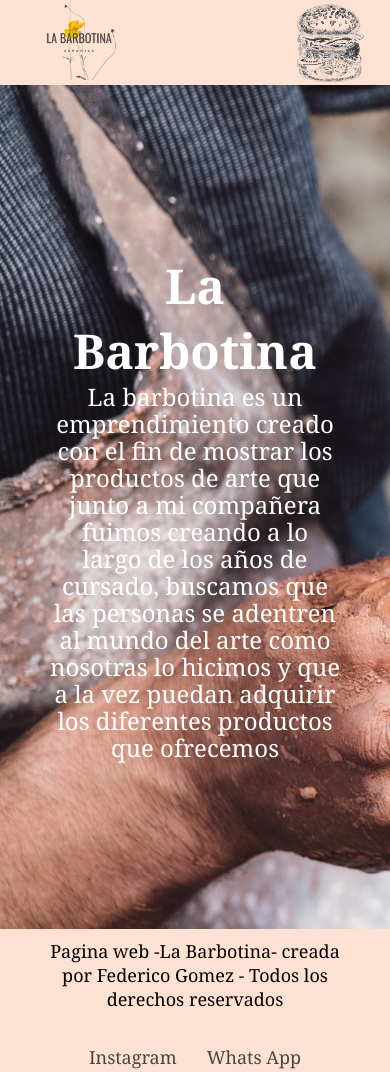
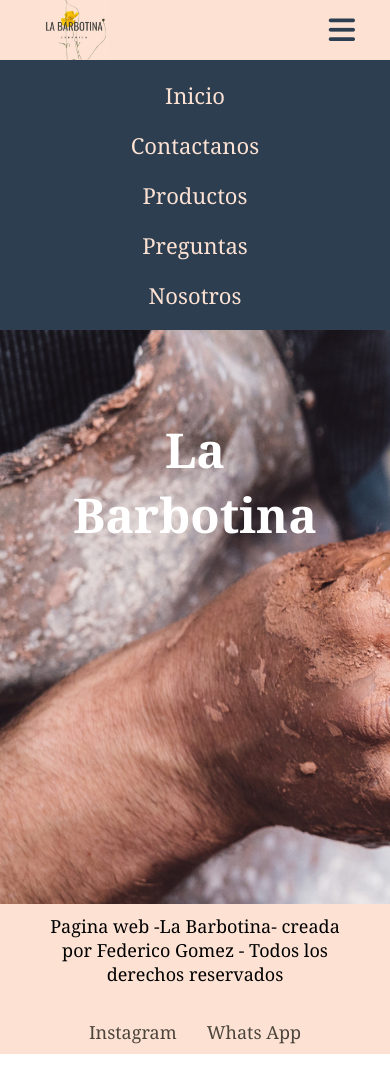
Before and after one commit to Fedecow/RepoCoder, a plain HTML site: page index.html in a window 390 px wide. Drawn offline with nearby package versions, Linux system fonts and the light colour scheme.

Commit message:
commit nav 12/08

```diff
--- a/index.html
+++ b/index.html
@@ -8,6 +8,8 @@
     <title>La Barbotina</title>
     <link rel="stylesheet" href="style.css">
     <link rel="shortcut icon" href="./img/labarbotina-logo.jpg" type="image/x-icon">
+    <link href="https://unpkg.com/aos@2.3.1/dist/aos.css" rel="stylesheet">
+    <script src="https://kit.fontawesome.com/cd44b09a96.js" crossorigin="anonymous"></script>
 </head>
     <!--------------Fin de Links-------------->
 
@@ -18,10 +20,11 @@
             <img src="./img/labarbotina-logo.jpg" alt="imgLogo">
 
         </div>
-        <div class="hamburguesa">
-            <img src="./img/menu-hamburguesa.png" alt="burger">
-        </div>
+
         <nav>
+            <button class="navBoton">
+                <i class="fa-solid fa-bars"></i>
+            </button>
             <ul class="nav-links">
                 <li><a href="index.html">Inicio</a></li>
                 <li><a href="html/contactanos.html">Contactanos</a></li>
@@ -39,8 +42,8 @@
     <div class="hero">
         <div class="contenedorTexto">
             <div class="heroText">
-                <h1>La Barbotina</h1>
-                <p>La barbotina es un emprendimiento creado con el fin de mostrar los productos de arte que junto a mi compañera fuimos creando a lo largo de los años de cursado, buscamos que las personas se adentren al mundo del arte como nosotras lo hicimos y que a la vez puedan adquirir los diferentes productos que ofrecemos</p>
+                <h1 data-aos="fade-right" data-aos-duration="1500">La Barbotina</h1>
+                <p data-aos="fade-left" data-aos-duration="1500">La barbotina es un emprendimiento creado con el fin de mostrar los productos de arte que junto a mi compañera fuimos creando a lo largo de los años de cursado, buscamos que las personas se adentren al mundo del arte como nosotras lo hicimos y que a la vez puedan adquirir los diferentes productos que ofrecemos</p>
             </div>
         </div>
     </div>
@@ -70,5 +73,10 @@
     <a href="#"><img src="img/logo-whatsapp.png" alt="iconoDeWhatsapp"></a>
 </div>
 
+
+<script src="https://unpkg.com/aos@2.3.1/dist/aos.js"></script>
+<script>
+    AOS.init();
+  </script>
 </body>
 </html>
--- a/style.css
+++ b/style.css
@@ -98,9 +98,76 @@
 .header .nav-links li a:hover {
     color: #f17131;
 }
-.hamburguesa {
-    display: none;
+
+.navBoton {
+    color: #2c3e50;
+    background: none;
+    border: none;
+    font-size: 30px;
+    padding:  0 20px;
+    line-height: 60px;
+   display: none;
 }
+
+@media (max-width:850px) {
+    .header {
+        height: 60px;
+        display: flex;
+        z-index: 1000;
+
+
+    }
+
+    .header .logo {
+        cursor: pointer;
+        margin-right: auto;
+        padding: 5px 10%;
+    }
+
+    .header .logo img {
+        height: 70px;
+        width: auto;
+
+    }
+
+    .header .nav-links {
+        display: flex;
+        flex-direction: column;
+        align-items: center;
+        margin: 0;
+        background-color: #2c3e50;
+        position: absolute;
+        top: 60px;
+        left: 0;
+        width: 100%;
+        padding: 10px 0;
+        font-size: 22px;
+
+    }
+
+    .header .nav-links li {
+        padding: 10px 0;
+    }
+
+    .header .nav-links li a {
+        color: #fde2d4;
+    }
+
+    .navBoton {
+        display: block;
+        position: relative;
+        right: 15px;
+        cursor: pointer;
+    }
+
+
+
+
+}
+
+
+
+
 /************Fin de HEADER*********/
 
 
@@ -236,6 +303,8 @@
     padding: 25px;
     font-size: large;
     height: 100vh;
+
+
 
 }
 
@@ -390,6 +459,9 @@
 .heroText {
     width: calc(100vw - 100px);
     text-align: center;
+    display: flex;
+    flex-direction: column;
+    flex-wrap: wrap;
 
 }
 
@@ -397,9 +469,10 @@
 
 }
 
-@media (max-width:335px) {
+@media (max-width:600px) {
     .heroText p {
       display: none;
+
     }
     .heroText h1 {
 
@@ -433,21 +506,12 @@
 
 
 
-    .header .nav-links {
-        display: none;
-    }
+
 
     .whatsapp {
         display: none;
     }
-    .hamburguesa {
-        display: flex;
-        height: 78px;
-        justify-content: flex-end;
-        cursor: pointer;
 
-
-     }
      .whatsFoot {
         display: flex;
         cursor: pointer;
```
Also changed, not shown: html/contactanos.html (+6 -3 lines), html/nosotros.html (+6 -3 lines), html/preguntas.html (+6 -3 lines), html/productos.html (+6 -3 lines).
